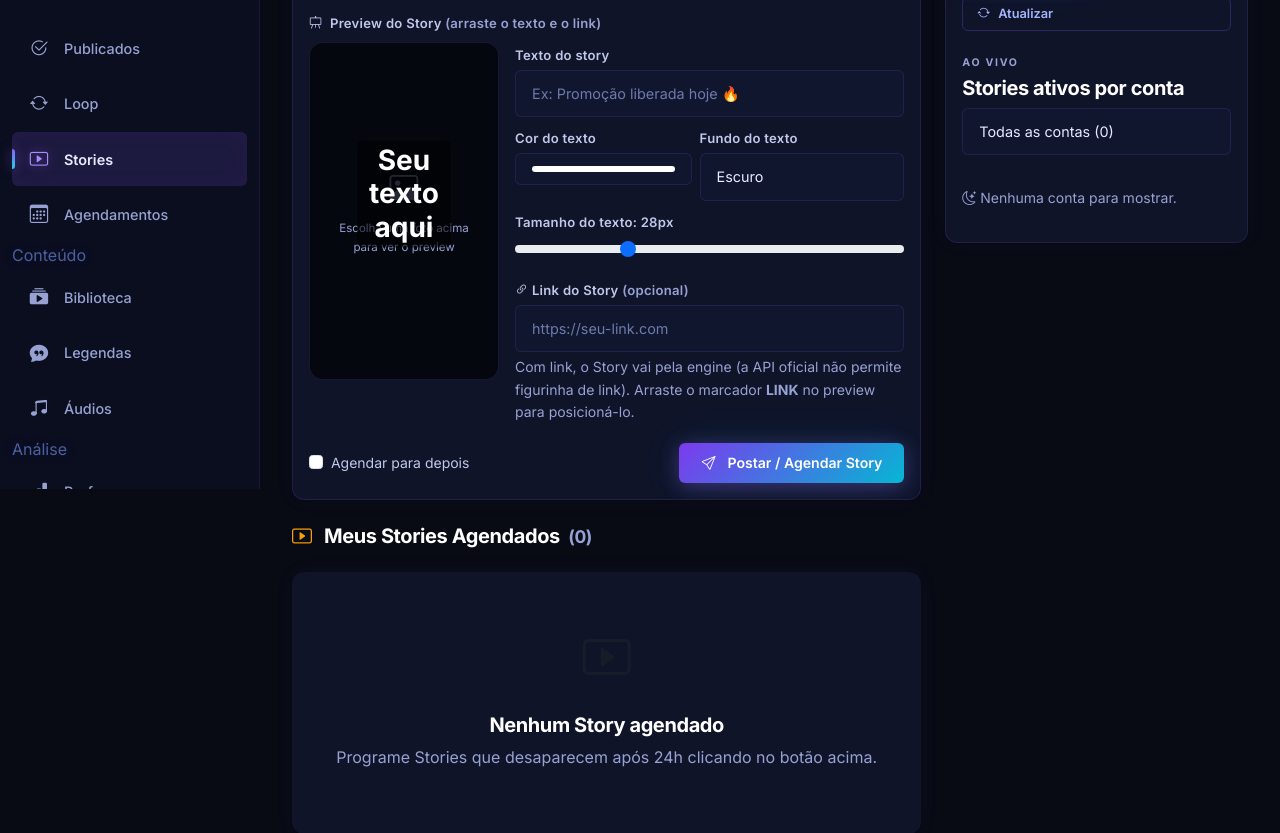
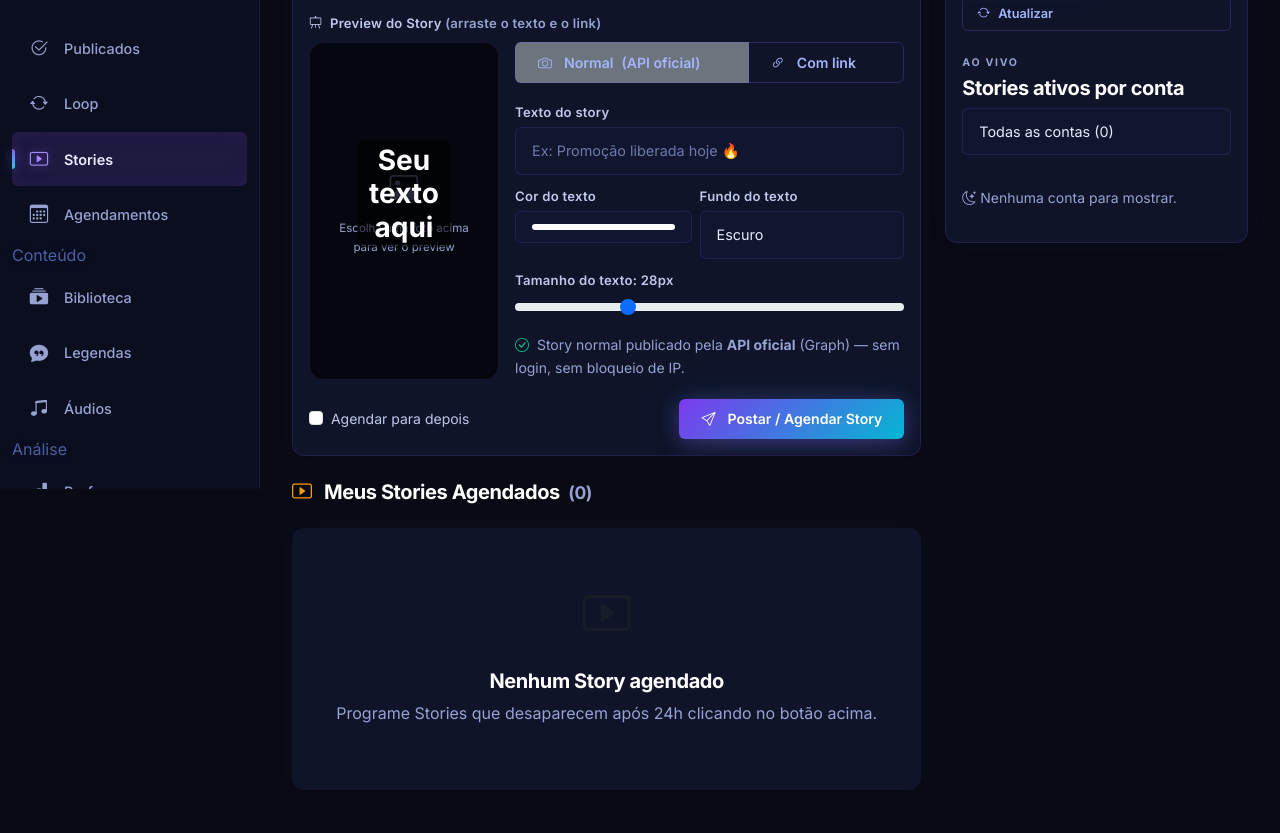
Before and after one commit to MuriloSCunha0/AutoInsta, a Django app: page /publisher/stories/ in a window 1280 px wide. Shown: the part 311-1144 px from the top of the page. Run offline with Django 5.2, Linux system fonts and the light colour scheme; the visitor is signed in with stand-in values (Sample User, id 1); data that the repository does not hold is empty; parts of the project's set-up code (start-up, migrations or seed data) failed here and were passed over; some libraries are stand-ins or nearby versions.

Commit message:
feat(story): seletor Normal (API oficial) x Com link no editor
O editor de Story (composer e aba Stories) ganha um seletor: "Normal
(API oficial)" — publica pela Graph API, sem login/IP — e "Com link"
(engine/sessao). No modo Normal o campo de link some e o link vai vazio,
entao o Story sai 100% pela API oficial. Preview funciona nos dois.

Co-Authored-By: Claude Opus 4.8 <noreply@anthropic.com>

```diff
--- a/templates/publisher/partials/story_editor.html
+++ b/templates/publisher/partials/story_editor.html
@@ -29,6 +29,14 @@ Reutilizável: incluído no Composer e na aba Stories.
 
         {# Controles #}
         <div class="story-controls">
+            {# Tipo do Story: normal (API oficial, sem login) x com link (engine/sessão). #}
+            <div class="btn-group btn-group-sm w-100 mb-3" role="group">
+                <input type="radio" class="btn-check" name="story_mode" id="sm-normal" value="normal" checked autocomplete="off">
+                <label class="btn btn-outline-secondary" for="sm-normal"><i class="bi bi-camera me-1"></i> Normal <span class="d-none d-sm-inline">(API oficial)</span></label>
+                <input type="radio" class="btn-check" name="story_mode" id="sm-link" value="link" autocomplete="off">
+                <label class="btn btn-outline-secondary" for="sm-link"><i class="bi bi-link-45deg me-1"></i> Com link</label>
+            </div>
+
             <div class="mb-2">
                 <label class="form-label text-muted small mb-1">Texto do story</label>
                 <input type="text" id="story-text-input" maxlength="120"
@@ -57,12 +65,15 @@ Reutilizável: incluído no Composer e na aba Stories.
                 <input type="range" id="story-text-size" min="14" max="64" value="28" class="form-range">
             </div>
 
-            <div class="mb-1">
-                <label class="form-label text-muted small mb-1"><i class="bi bi-link-45deg"></i> Link do Story <span class="text-muted">(opcional)</span></label>
+            <div class="mb-1" id="story-link-block" style="display:none;">
+                <label class="form-label text-muted small mb-1"><i class="bi bi-link-45deg"></i> Link do Story</label>
                 <input type="url" name="story_link" id="story-link-url"
                        class="form-control form-control-sm text-white border-subtle"
                        style="background: var(--bg-input);" placeholder="https://seu-link.com">
-                <small class="text-muted d-block mt-1">Com link, o Story vai pela engine (a API oficial não permite figurinha de link). Arraste o marcador <strong>LINK</strong> no preview para posicioná-lo.</small>
+                <small class="text-muted d-block mt-1">Com link, o Story vai pela <strong>engine</strong> (exige a conta conectada por login/senha com 2FA — a API oficial não tem figurinha de link). Arraste o marcador <strong>LINK</strong> no preview para posicioná-lo.</small>
+            </div>
+            <div class="mb-1" id="story-normal-note">
+                <small class="text-muted d-block"><i class="bi bi-check-circle text-success me-1"></i> Story normal publicado pela <strong>API oficial</strong> (Graph) — sem login, sem bloqueio de IP.</small>
             </div>
         </div>
     </div>
@@ -176,6 +187,25 @@ Reutilizável: incluído no Composer e na aba Stories.
     textSpan.style.fontSize = '28px';
     applyBg();
 
+    // Seletor Normal x Com link: mostra/esconde o campo de link e o marcador.
+    var linkBlock = document.getElementById('story-link-block');
+    var normalNote = document.getElementById('story-normal-note');
+    function aplicarModo() {
+        var comLink = (ownForm && ownForm.querySelector('input[name="story_mode"]:checked') || {}).value === 'link';
+        if (linkBlock) linkBlock.style.display = comLink ? 'block' : 'none';
+        if (normalNote) normalNote.style.display = comLink ? 'none' : 'block';
+        if (!comLink) {                        // Normal: garante link vazio e some o marcador
+            if (inLink) inLink.value = '';
+            if (linkChip) linkChip.style.display = 'none';
+        } else if (inLink && inLink.value.trim()) {
+            if (linkChip) linkChip.style.display = 'block';
+        }
+    }
+    if (ownForm) ownForm.querySelectorAll('input[name="story_mode"]').forEach(function (r) {
+        r.addEventListener('change', aplicarModo);
+    });
+    aplicarModo();
+
     // Arrastar um elemento dentro do quadro; grava x/y relativos (0..1)
     function makeDraggable(el, hx, hy) {
         function down(ev) {
```
